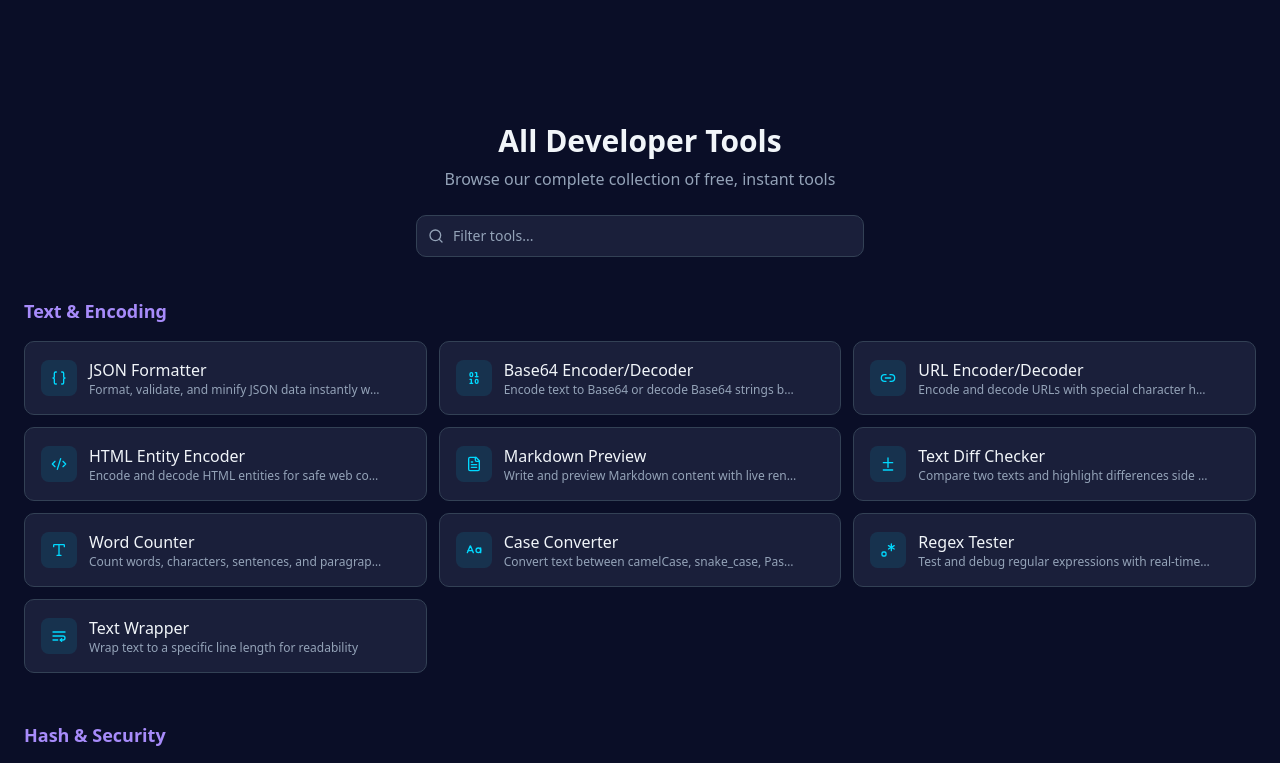
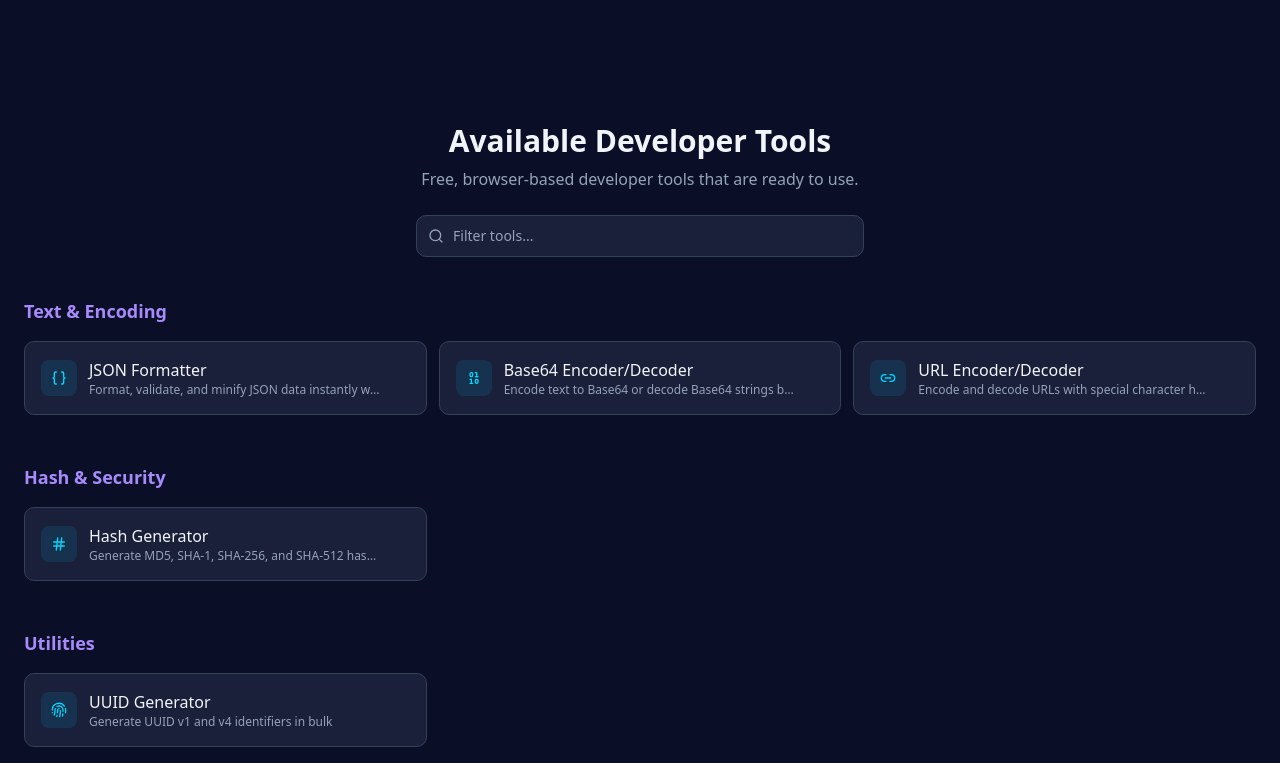
Before and after one commit to sammhzn/devtoolshub, a Next.js app: page / in a window 1280 px wide. Shown: the part 1020-1783 px from the top of the page. Built offline with nearby package versions, Linux system fonts and the light colour scheme.

Commit message:
Fix tool sitemap URLs and improve all tools

```diff
--- a/src/components/home/all-tools.tsx
+++ b/src/components/home/all-tools.tsx
@@ -5,19 +5,35 @@ import { useNav } from '@/lib/navigation';
 import { categories } from '@/lib/tools-data';
 import { Search, ArrowRight } from 'lucide-react';
 
+const availableTools = new Set([
+  'json-formatter',
+  'base64-encoder',
+  'hash-generator',
+  'url-encoder',
+  'uuid-generator',
+]);
+
 export default function AllTools() {
   const { navigate } = useNav();
   const [filter, setFilter] = React.useState('');
 
   return (
-    <section className="mx-auto max-w-7xl px-4 py-16 sm:px-6" id="all-tools">
+    <section
+      className="mx-auto max-w-7xl px-4 py-16 sm:px-6"
+      id="all-tools"
+    >
       <div className="mb-10 text-center">
-        <h2 className="text-2xl font-bold sm:text-3xl">All Developer Tools</h2>
+        <h2 className="text-2xl font-bold sm:text-3xl">
+          Available Developer Tools
+        </h2>
+
         <p className="mt-2 text-[#94A3B8]">
-          Browse our complete collection of free, instant tools
+          Free, browser-based developer tools that are ready to use.
         </p>
+
         <div className="relative mx-auto mt-6 max-w-md">
           <Search className="absolute left-3 top-1/2 h-4 w-4 -translate-y-1/2 text-[#94A3B8]" />
+
           <input
             type="text"
             placeholder="Filter tools..."
@@ -30,37 +46,50 @@ export default function AllTools() {
 
       {categories.map((cat) => {
         const filtered = cat.tools.filter(
-          (t) =>
-            !filter ||
-            t.name.toLowerCase().includes(filter.toLowerCase()) ||
-            t.description.toLowerCase().includes(filter.toLowerCase())
+          (tool) =>
+            availableTools.has(tool.id) &&
+            (!filter ||
+              tool.name.toLowerCase().includes(filter.toLowerCase()) ||
+              tool.description.toLowerCase().includes(filter.toLowerCase()))
         );
+
         if (filtered.length === 0) return null;
+
         return (
           <div key={cat.name} className="mb-12">
             <h3 className="mb-4 text-lg font-semibold text-[#A78BFA]">
               {cat.name}
             </h3>
+
             <div className="grid gap-3 sm:grid-cols-2 lg:grid-cols-3">
               {filtered.map((tool) => {
                 const Icon = tool.icon;
+
                 return (
                   <button
                     key={tool.id}
-                    onClick={() => navigate({ type: 'tool', toolId: tool.id })}
+                    onClick={() =>
+                      navigate({
+                        type: 'tool',
+                        toolId: tool.id,
+                      })
+                    }
                     className="tool-card group flex items-center gap-3 rounded-lg border border-[#334155] bg-[#1A1F3A] p-4 text-left transition-all"
                   >
                     <div className="flex h-9 w-9 shrink-0 items-center justify-center rounded-md bg-[#00D9FF]/10">
                       <Icon className="h-4 w-4 text-[#00D9FF]" />
                     </div>
+
                     <div className="min-w-0 flex-1">
                       <div className="font-medium text-[#F1F5F9] group-hover:text-[#00D9FF]">
                         {tool.name}
                       </div>
+
                       <div className="truncate text-xs text-[#94A3B8]">
                         {tool.description}
                       </div>
                     </div>
+
                     <ArrowRight className="h-4 w-4 shrink-0 text-[#94A3B8] opacity-0 transition-opacity group-hover:opacity-100 group-hover:text-[#00D9FF]" />
                   </button>
                 );
```
